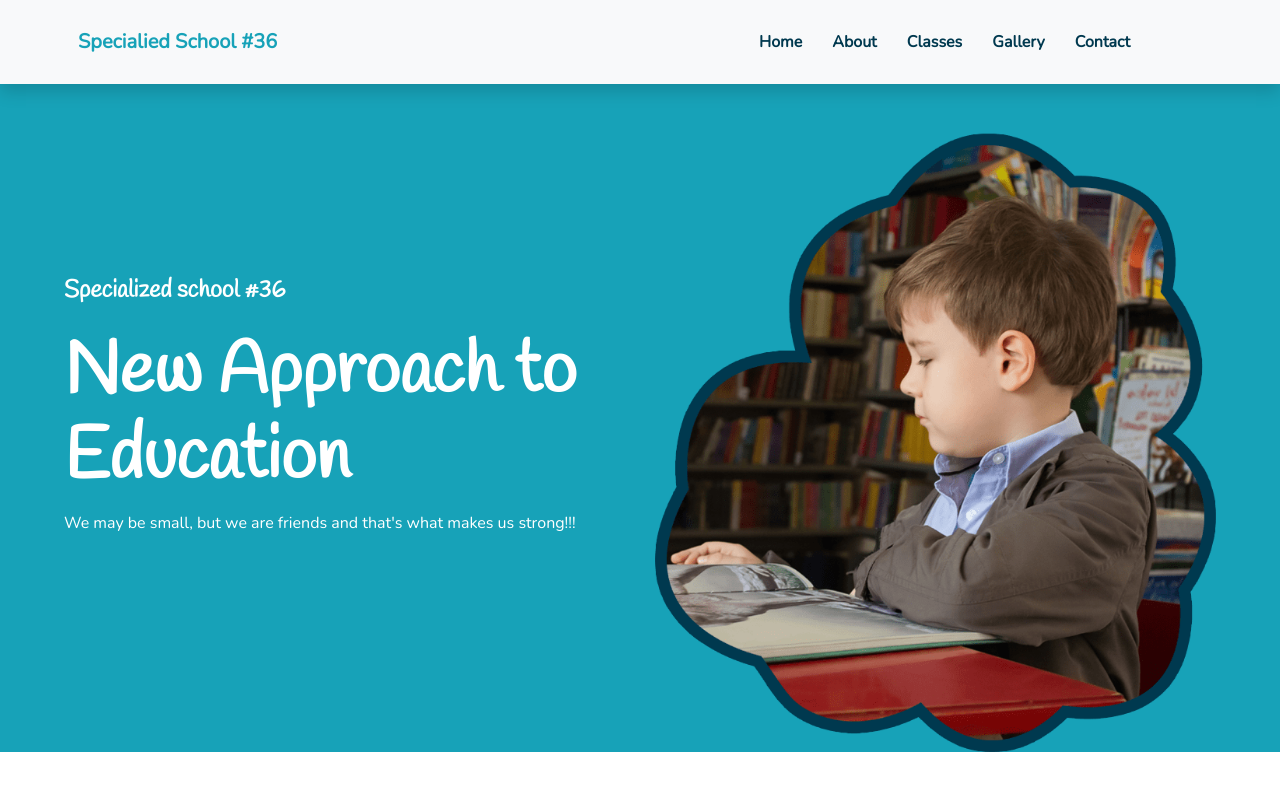
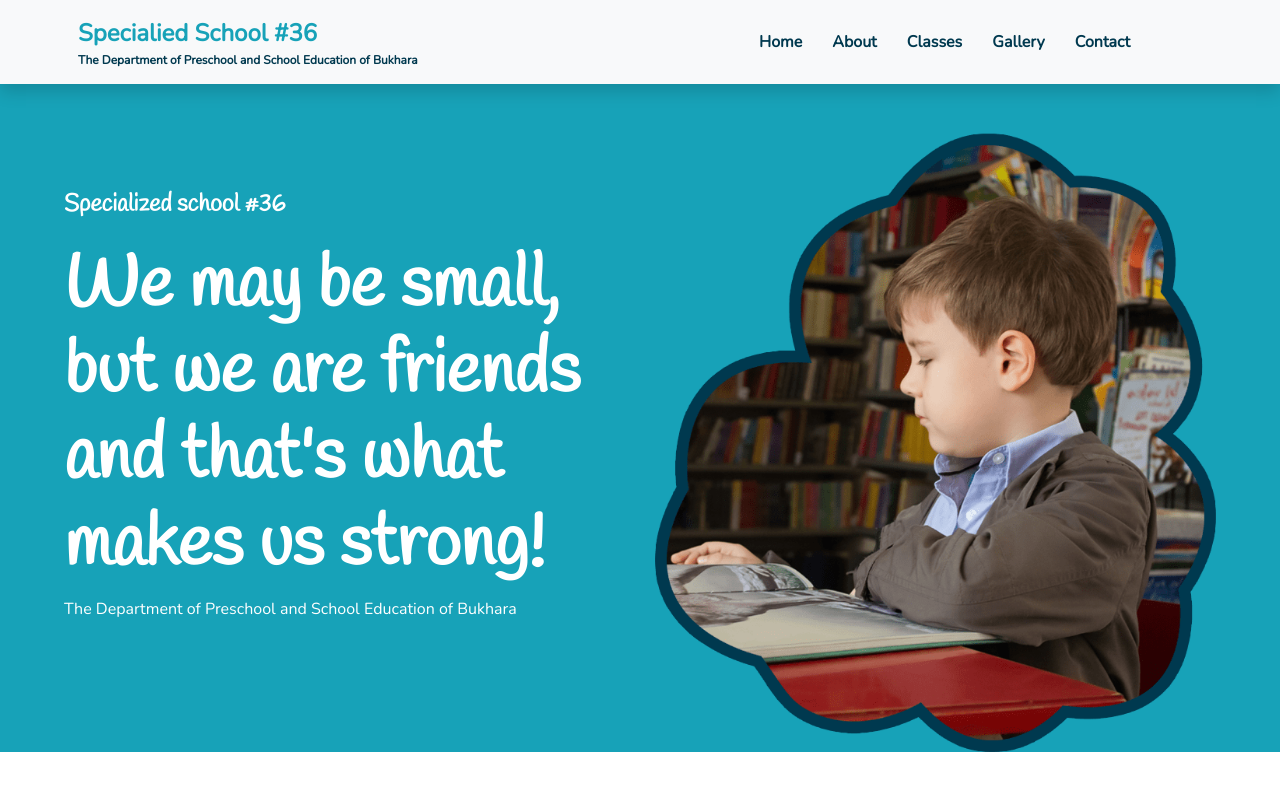
Before and after one commit to shohhen/school-36, a plain HTML site: page index.html in a window 1280 px wide. Shown: the top 800 px of the page. Drawn offline with nearby package versions, Linux system fonts and the light colour scheme.

Commit message:
-map fixed -email changed -small adjustements

```diff
--- a/index.html
+++ b/index.html
@@ -33,8 +33,9 @@
     <!-- Navbar Start -->
     <div class="container-fluid bg-light position-relative shadow">
         <nav class="navbar col-12 z-index-3 navbar-expand-lg bg-light navbar-light py-3 py-lg-0 px-0 px-lg-5">
-            <a href="" class="navbar-brand col-6 font-weight-bold text-secondary" style="font-size: 20px;">
-                <span class="text-primary">Specialied School #36</span>
+            <a href="" class="navbar-brand col-6 d-flex flex-column font-weight-bold text-secondary" style="font-size: 12px;">
+                <span class="text-primary" style="font-size: 24px;">Specialied School #36</span>
+                <span class="text-secondary">The Department of Preschool and School Education of Bukhara</span>
             </a>
             <button type="button" class="navbar-toggler" data-toggle="collapse" data-target="#navbarCollapse">
                 <span class="navbar-toggler-icon"></span>
@@ -58,8 +59,8 @@
         <div class="row align-items-center px-3">
             <div class="col-lg-6 text-center text-lg-left">
                 <h4 class="text-white mb-4 mt-5 mt-lg-0">Specialized school #36</h4>
-                <h1 class="display-3 font-weight-bold text-white">New Approach to Education</h1>
-                <p class="text-white mb-4">We may be small, but we are friends and that's what makes us strong!!!</p>
+                <h1 class="display-3 font-weight-bold text-white">We may be small, but we are friends and that's what makes us strong!</h1>
+                <p class="text-white mb-4">The Department of Preschool and School Education of Bukhara</p>
             </div>
             <div class="col-lg-6 text-center text-lg-right">
                 <img class="img-fluid mt-5" src="img/header.png" alt="">
@@ -303,7 +304,7 @@
                 <div class="col-lg-7 mb-5">
                     <iframe
                     src="https://www.google.com/maps/embed?pb=!1m14!1m8!1m3!1d12266.292651276188!2d64.4201515!3d39.7716909!3m2!1i1024!2i768!4f13.1!3m3!1m2!1s0x3f5007149de071a5%3A0x9dd03401156eb534!2z0KjQutC-0LvQsCDihJYzNg!5e0!3m2!1sru!2s!4v1727196644637!5m2!1sru!2s"
-                    width="600" height="300" style="border:0;" allowfullscreen="" loading="lazy"></iframe>
+                    height="300px" style="border:0; width: 100%;" allowfullscreen="" loading="lazy"></iframe>
                 </div>
                 <div class="col-lg-5 mb-5">
                     <div class="d-flex">
@@ -317,7 +318,7 @@
                         <i class="fa fa-envelope d-inline-flex align-items-center justify-content-center bg-primary text-secondary rounded-circle" style="width: 45px; height: 45px;"></i>
                         <div class="pl-3">
                             <h5>Email</h5>
-                            <p>info@example.com</p>
+                            <p>info@school-36.uz</p>
                         </div>
                     </div>
                     <div class="d-flex">
```
